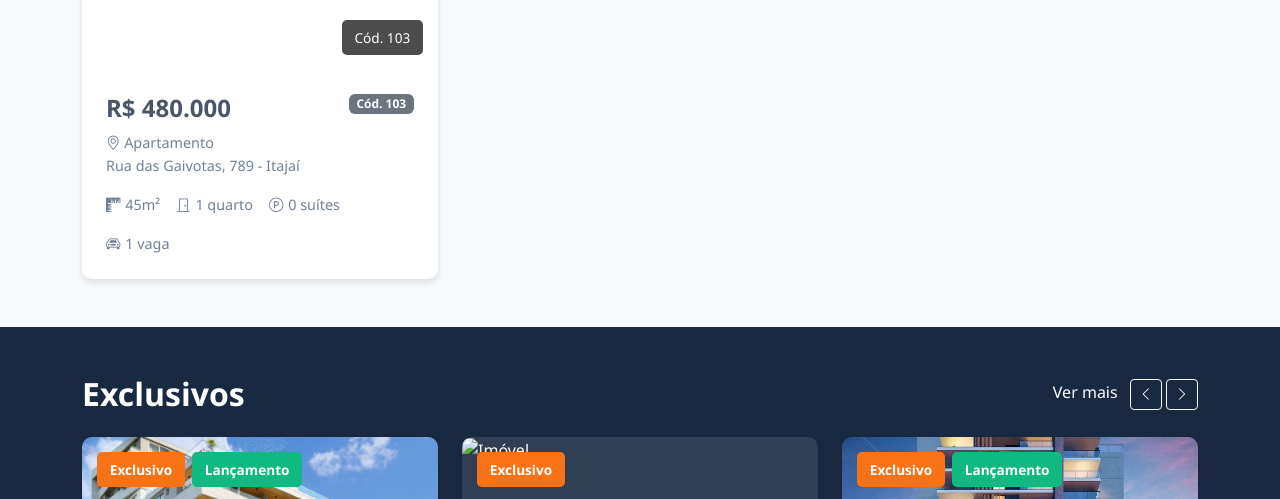
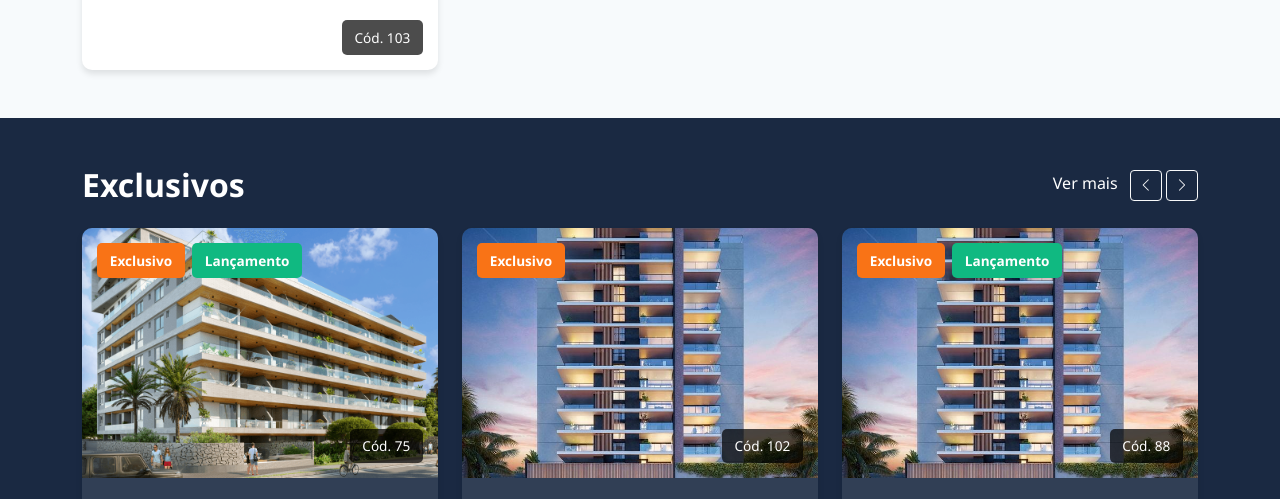
Before and after one commit to levimotaa/DesafioTecnicoFront, a plain HTML site: page index.html in a window 1280 px wide. Shown: the part 2372-2871 px from the top of the page. Drawn offline with nearby package versions, Linux system fonts and the light colour scheme.

Commit message:
fix images

```diff
--- a/index.html
+++ b/index.html
@@ -408,6 +408,7 @@
               </div>
             </div>
           </div>
+
           <!-- Card 4 (Novo) -->
           <div class="col-md-4">
             <div class="listing-card">
@@ -419,24 +420,6 @@
                   class="img-fluid"
                 />
                 <span class="badge-codigo">Cód. 103</span>
-              </div>
-              <div class="listing-body">
-                <div
-                  class="d-flex justify-content-between align-items-start mb-2"
-                >
-                  <h4 class="listing-price">R$ 480.000</h4>
-                  <span class="badge bg-secondary">Cód. 103</span>
-                </div>
-                <p class="listing-location">
-                  <i class="bi bi-geo-alt"></i> Apartamento<br />Rua das
-                  Gaivotas, 789 - Itajaí
-                </p>
-                <div class="listing-features">
-                  <span><i class="bi bi-rulers"></i> 45m²</span>
-                  <span><i class="bi bi-door-closed"></i> 1 quarto</span>
-                  <span><i class="bi bi-p-circle"></i> 0 suítes</span>
-                  <span><i class="bi bi-car-front"></i> 1 vaga</span>
-                </div>
               </div>
             </div>
           </div>
@@ -508,7 +491,7 @@
               <div class="listing-image">
                 <span class="badge-exclusivo">Exclusivo</span>
                 <img
-                  src="./assets/img/neW4AbBcU3q3.jpg"
+                  src="./assets/img/ap02.jpg"
                   alt="Imóvel"
                   class="img-fluid"
                 />
```
